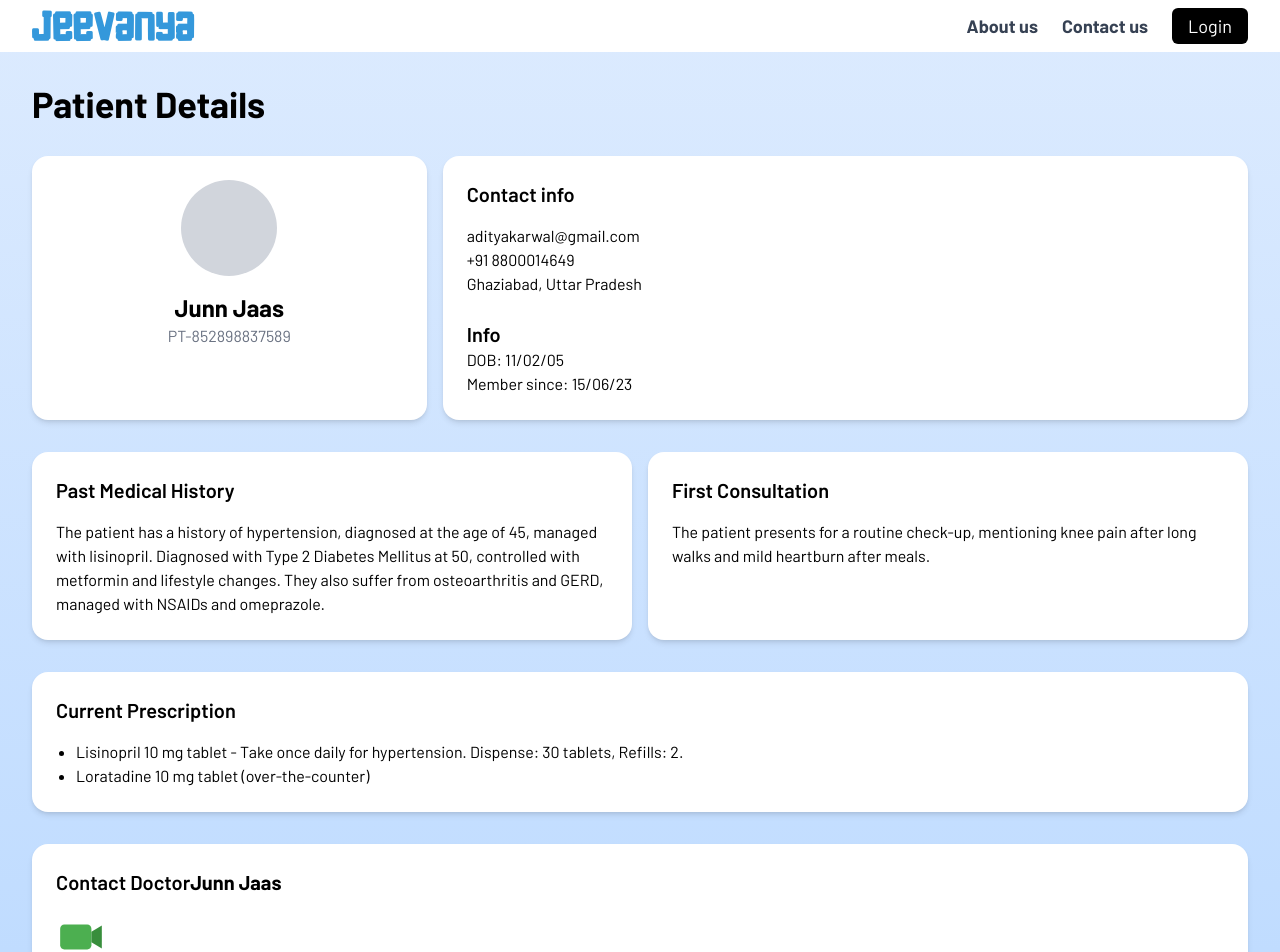
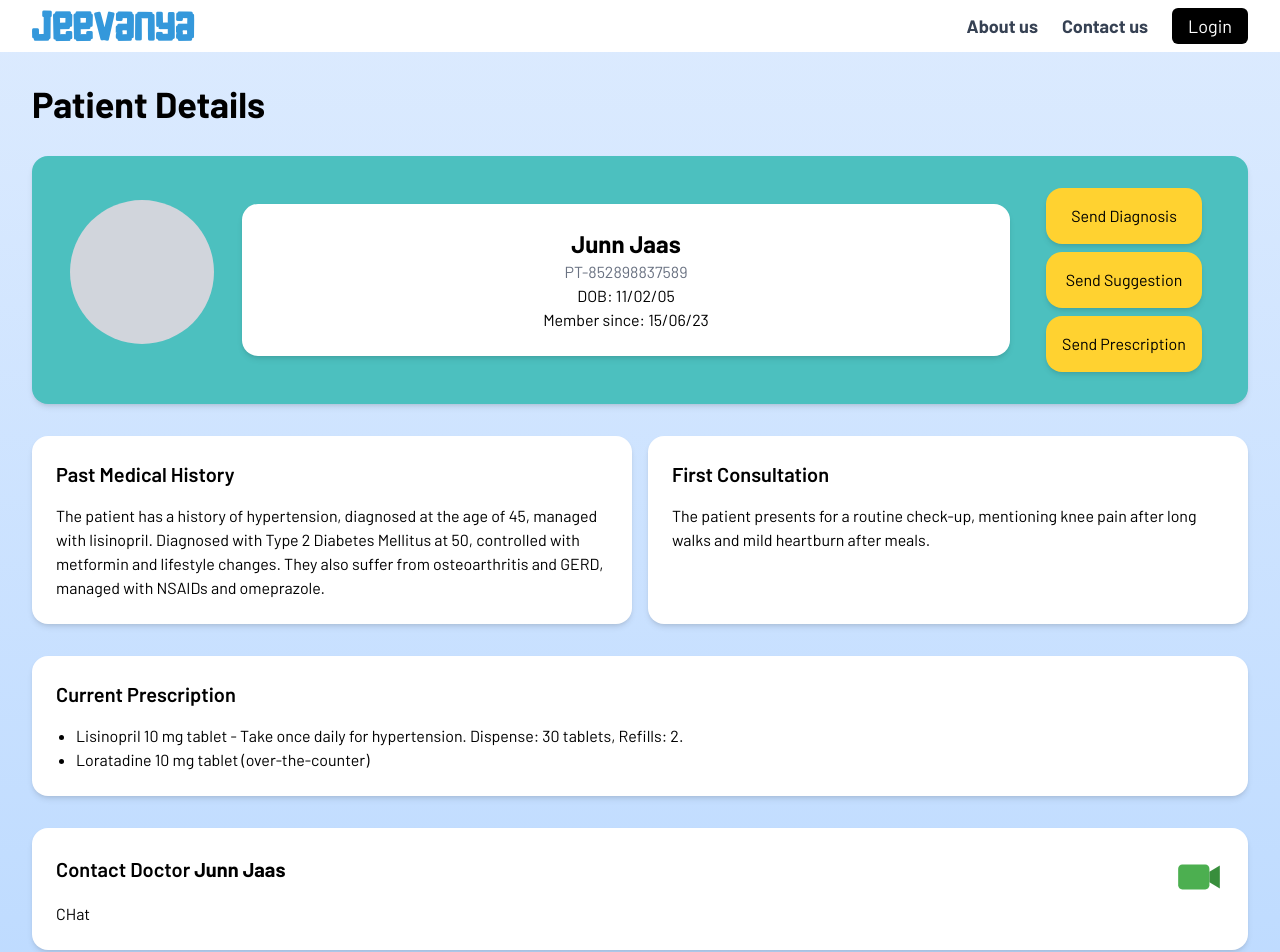
Before and after one commit to Kautilya346/Jeevanya_Front, a React (Vite) app in the folder Jeevanya_Front/: page /checkpatient in a window 1280 px wide. Shown: the top 952 px of the page. Built offline with nearby package versions, Linux system fonts and the light colour scheme; no server answers.

Commit message:
Add modal functionality for sending diagnosis, suggestions, and prescriptions in CheckPatient component

```diff
--- a/Jeevanya_Front/src/pages/CheckPatient.jsx
+++ b/Jeevanya_Front/src/pages/CheckPatient.jsx
@@ -1,70 +1,123 @@
-import React from 'react';
-import { useNavigate } from 'react-router-dom';
+import React, { useState } from "react";
+import { useNavigate } from "react-router-dom";
 import { FcVideoCall } from "react-icons/fc";
 
 const CheckPatient = () => {
+  const navigate = useNavigate();
+  const [modalType, setModalType] = useState(null);
+  const [message, setMessage] = useState("");
 
-  const navigate = useNavigate();
+  const openModal = (type) => {
+    setModalType(type);
+    setMessage("");
+  };
+
+  const closeModal = () => {
+    setModalType(null);
+  };
+
   return (
     <div className="bg-gradient-to-b from-blue-100 to-blue-200 min-h-screen p-8">
       <h1 className="text-4xl font-bold mb-8">Patient Details</h1>
 
-      <div className="grid grid-cols-1 md:grid-cols-3 gap-4">
-        {/* Patient Info */}
-        <div className="bg-white p-6 rounded-2xl shadow-md col-span-1 flex flex-col items-center">
-          <div className="w-24 h-24 bg-gray-300 rounded-full mb-4"></div>
-          <h2 className="text-2xl font-bold">Junn Jaas</h2>
-          <p className="text-gray-500">PT-852898837589</p>
-        </div>
-
-        {/* Contact Info */}
-        <div className="bg-white p-6 rounded-2xl shadow-md col-span-2">
-          <h3 className="text-xl font-semibold mb-4">Contact info</h3>
-          <p>adityakarwal@gmail.com</p>
-          <p>+91 8800014649</p>
-          <p>Ghaziabad, Uttar Pradesh</p>
-          <h3 className="text-xl font-semibold mt-6">Info</h3>
-          <p>DOB: 11/02/05</p>
-          <p>Member since: 15/06/23</p>
+      <div className="w-full">
+        <div className="flex items-center justify-around w-full bg-[#4CC0BF] p-6 rounded-2xl shadow-md">
+          <div className="w-36 h-36 bg-gray-300 rounded-full mb-4"></div>
+          <div className="bg-white p-6 rounded-2xl shadow-md flex flex-col items-center w-3xl">
+            <h2 className="text-2xl font-bold">Junn Jaas</h2>
+            <p className="text-gray-500">PT-852898837589</p>
+            <p>DOB: 11/02/05</p>
+            <p>Member since: 15/06/23</p>
+          </div>
+          <div>
+            {["Diagnosis", "Suggestion", "Prescription"].map((type) => (
+              <div
+                key={type}
+                className="p-4 m-2 bg-amber-300 hover:bg-amber-400 rounded-2xl shadow-md flex flex-col items-center cursor-pointer transition-transform duration-200 ease-in-out hover:scale-105 hover:shadow-lg active:scale-95"
+                onClick={() => openModal(type)}
+              >
+                <button className="cursor-pointer transition-colors duration-200 ease-in-out  ">
+                  Send {type}
+                </button>
+              </div>
+            ))}
+          </div>
         </div>
       </div>
 
-      {/* Medical History and Consultation */}
       <div className="grid grid-cols-1 md:grid-cols-2 gap-4 mt-8">
         <div className="bg-white p-6 rounded-2xl shadow-md">
           <h3 className="text-xl font-semibold mb-4">Past Medical History</h3>
           <p>
-            The patient has a history of hypertension, diagnosed at the age of 45, managed with lisinopril.
-            Diagnosed with Type 2 Diabetes Mellitus at 50, controlled with metformin and lifestyle changes.
-            They also suffer from osteoarthritis and GERD, managed with NSAIDs and omeprazole.
+            The patient has a history of hypertension, diagnosed at the age of
+            45, managed with lisinopril. Diagnosed with Type 2 Diabetes Mellitus
+            at 50, controlled with metformin and lifestyle changes. They also
+            suffer from osteoarthritis and GERD, managed with NSAIDs and
+            omeprazole.
           </p>
         </div>
         <div className="bg-white p-6 rounded-2xl shadow-md">
           <h3 className="text-xl font-semibold mb-4">First Consultation</h3>
           <p>
-            The patient presents for a routine check-up, mentioning knee pain after long walks and mild heartburn after meals.
+            The patient presents for a routine check-up, mentioning knee pain
+            after long walks and mild heartburn after meals.
           </p>
         </div>
       </div>
 
-      {/* Current Prescription */}
       <div className="bg-white p-6 rounded-2xl shadow-md mt-8">
         <h3 className="text-xl font-semibold mb-4">Current Prescription</h3>
         <ul className="list-disc pl-5">
-          <li>Lisinopril 10 mg tablet - Take once daily for hypertension. Dispense: 30 tablets, Refills: 2.</li>
+          <li>
+            Lisinopril 10 mg tablet - Take once daily for hypertension.
+            Dispense: 30 tablets, Refills: 2.
+          </li>
           <li>Loratadine 10 mg tablet (over-the-counter)</li>
         </ul>
       </div>
 
-      {/* Chat Section */}
       <div className="bg-white p-6 rounded-2xl shadow-md mt-8">
-        <h3 className="text-xl font-semibold mb-4">Contact Doctor<span className="font-bold">Junn Jaas</span></h3>
-        <FcVideoCall className='text-[50px] hover:cursor-pointer'
-          onClick={()=>{
-          navigate('/videocall')
-          }}
-        />
+        <div className="flex justify-between items-center">
+          <h3 className="text-xl font-semibold mb-4">
+            Contact Doctor <span className="font-bold">Junn Jaas</span>
+          </h3>
+          <FcVideoCall
+            className="text-[50px] hover:cursor-pointer"
+            onClick={() => navigate("/videocall")}
+          />
+        </div>
+        <div>
+          CHat
+        </div>
       </div>
+
+      {/* Modal */}
+      {modalType && (
+        <div className="fixed inset-0 flex items-center justify-center bg-black bg-opacity-50">
+          <div className="bg-white p-6 rounded-2xl shadow-md w-96">
+            <h3 className="text-xl font-semibold mb-4">Send {modalType}</h3>
+            <textarea
+              className="w-full p-2 border rounded-md"
+              rows="4"
+              placeholder={`Type your ${modalType.toLowerCase()} here...`}
+              value={message}
+              onChange={(e) => setMessage(e.target.value)}
+            ></textarea>
+            <div className="flex justify-end mt-4">
+              <button
+                className="px-4 py-2 bg-gray-300 rounded-md mr-2 transition-transform duration-200 ease-in-out hover:bg-gray-400 active:bg-gray-500  hover:scale-105"
+                onClick={closeModal}
+              >
+                Cancel
+              </button>
+
+              <button className="px-4 py-2 bg-amber-200 rounded-md transition-transform duration-200 ease-in-out hover:bg-amber-300 active:bg-amber-400 hover:scale-105">
+                Send
+              </button>
+            </div>
+          </div>
+        </div>
+      )}
     </div>
   );
 };
```
Also changed, not shown: Jeevanya_Front/src/pages/Signup.jsx (+183 -26 lines).
